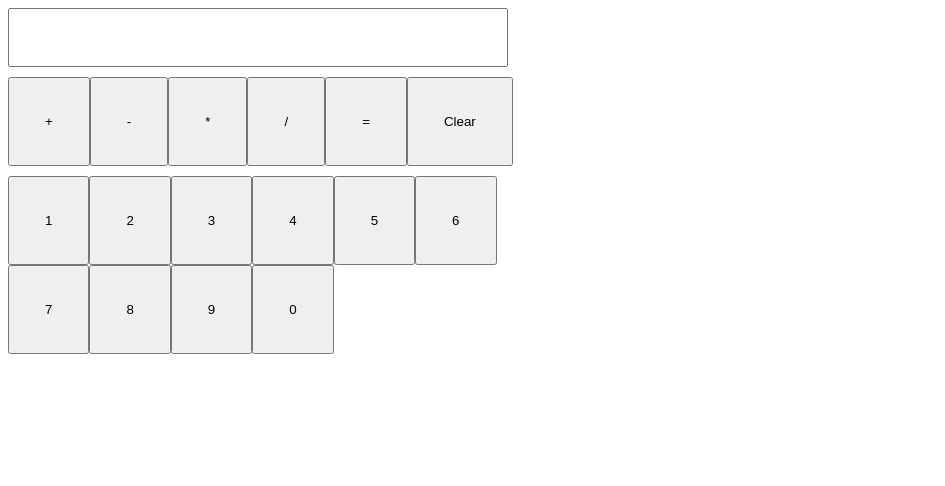
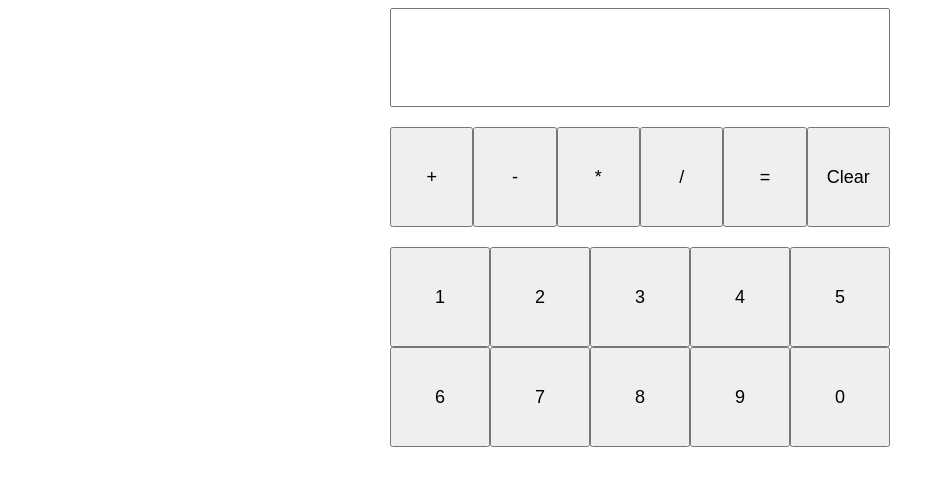
Before and after one commit to Whytebread/Calculator, a plain HTML site: page index.html in a window 1280 px wide. Shown: the whole page, without its empty margins (0-945 px from the left). Drawn offline with Linux system fonts and the light colour scheme.

Commit message:
basic css complete to give calculator a decent, usable display

```diff
--- a/main.css
+++ b/main.css
@@ -8,18 +8,19 @@
     align-items: center;
     flex-wrap: wrap;
     max-width: 500px;
+    margin: auto;
 }
 
 #numberInput {
-    padding: 20px;
+    padding: 40px;
     width: 500px;
-    margin-bottom: 10px;
+    margin-bottom: 20px;
 }
 
 .operatorContainer {
     display: flex;
     max-width: 500px;
-    margin-bottom: 10px;
+    margin-bottom: 20px;
 }
 
 .numbersContainer {
@@ -29,9 +30,13 @@
 }
 
 .number {
-    padding: 35px;
+    width: 100px;
+    height: 100px;
+    font-size: 18px;
 }
 
 .operator {
-    padding: 35px;
+    width: 100px;
+    height: 100px;
+    font-size: 18px;
 }
```
